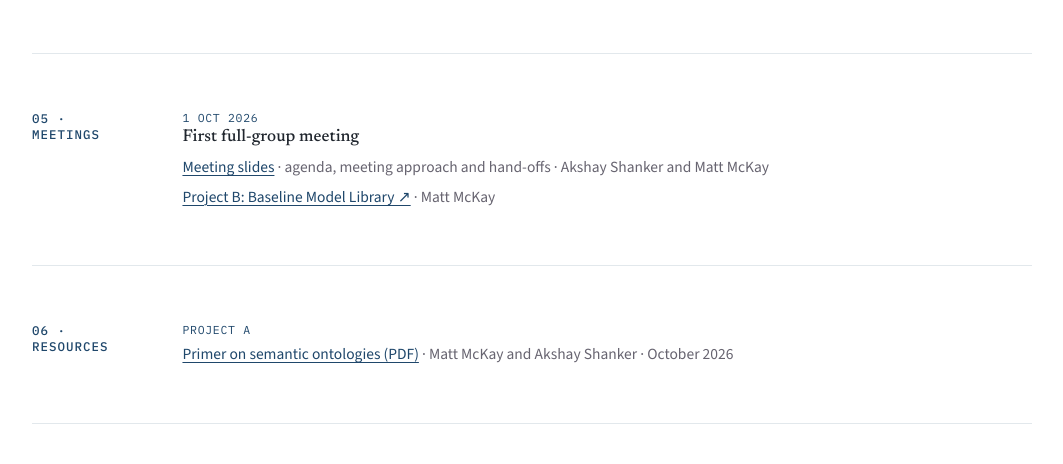
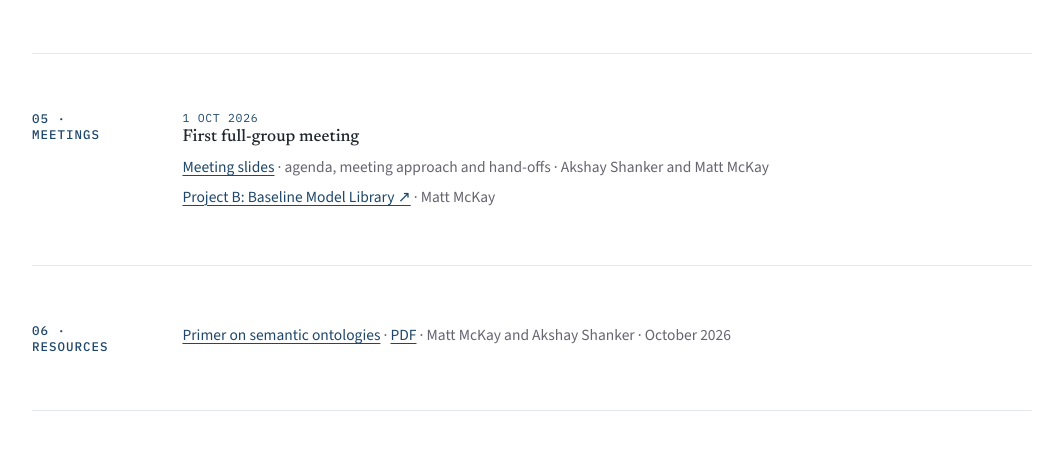
Before and after one commit to econ-ark/sce-wg-1, a plain HTML site: page docs/index.html in a window 1280 px wide. Shown: the part 2125-2589 px from the top of the page, without its empty margins (108-1171 px from the left). Drawn offline with nearby package versions, Linux system fonts and the light colour scheme.

Commit message:
Publish the semantic ontology primer as HTML slides and list it as a working-group resource (#13)
* Publish the semantic ontology primer as HTML slides as well as a PDF

The primer job now also renders the deck as HTML slides, into
semantic-ontology-primer/ beside a copy of the deck's assets/, since Marp
leaves the images as links relative to the deck. The check step asserts
that every image the slides link to is there and that the HTML and the PDF
have the same number of slides. The Marp version is pinned once, for both
builds.

The Resources entry links the slides from the primer's title, with the PDF
beside it.

Co-Authored-By: Claude Opus 5.5 <noreply@anthropic.com>

* List the primer as a working-group resource, not a Project A one

Remove the "Primer (PDF)" link from the Project A page, which stays focused
on the special-issue proposal, and drop the Project A label above the primer
in Resources: the primer is a resource for the working group as a whole.

Co-Authored-By: Claude Opus 5.5 <noreply@anthropic.com>

* Address Copilot's review of the primer slides

- Check that the HTML slides exist before reading them, so a missing page
  fails with that message rather than as a 0-slide mismatch with the PDF.
- Say in the deck's .marprc.yml that --allow-local-files is for the PDF:
  Chromium reads the figures from disk to render it, while the HTML slides
  keep them as relative links and are the same with or without the flag.
- Give the Resources entry's "PDF" link an aria-label naming the primer, so
  that it reads unambiguously out of context.

Co-Authored-By: Claude Opus 5.5 <noreply@anthropic.com>

---------

Co-authored-by: Claude Opus 5.5 <noreply@anthropic.com>

```diff
--- a/docs/index.html
+++ b/docs/index.html
@@ -173,17 +173,16 @@
       </div>
     </section>
 
-    <!-- Resources: standing documents the group publishes, as opposed to the record of one
-         meeting, in one block per project. -->
+    <!-- Resources: standing documents for the working group as a whole, as opposed to the
+         record of one meeting. -->
     <section id="resources" style="display:flex; flex-wrap:wrap; gap:20px 40px; padding:56px 0; border-top:1px solid var(--line);">
       <div style="flex:1 1 110px; max-width:130px;">
         <h2 style="margin:0; font-family:'IBM Plex Mono',monospace; font-size:12.5px; font-weight:500; letter-spacing:0.08em; text-transform:uppercase; color:var(--accent);">06 · Resources</h2>
       </div>
       <div style="flex:999 1 400px; min-width:0; display:grid; gap:24px;">
         <div>
-          <p style="margin:0 0 4px; font-family:'IBM Plex Mono',monospace; font-size:11.5px; letter-spacing:0.06em; text-transform:uppercase; color:var(--accent);">Project A</p>
           <ul style="margin:0; padding:0; list-style:none; display:grid; gap:4px;">
-            <li style="font-size:15.5px; line-height:1.65;"><a href="semantic-ontology-primer.pdf">Primer on semantic ontologies (PDF)</a><span style="color:var(--muted);"> · Matt McKay and Akshay Shanker · October 2026</span></li>
+            <li style="font-size:15.5px; line-height:1.65;"><a href="semantic-ontology-primer/">Primer on semantic ontologies</a><span style="color:var(--muted);"> · </span><a href="semantic-ontology-primer.pdf" aria-label="Primer on semantic ontologies (PDF)">PDF</a><span style="color:var(--muted);"> · Matt McKay and Akshay Shanker · October 2026</span></li>
           </ul>
         </div>
       </div>
--- a/tools/build-project-a.mjs
+++ b/tools/build-project-a.mjs
@@ -219,7 +219,6 @@ fs.writeFileSync(OUT, `<!DOCTYPE html>
       <div style="display:flex; flex-wrap:wrap; gap:14px 18px; align-items:center; margin-top:28px;">
         <a class="doc-link" href="special-issue-proposal.pdf">Download the proposal (PDF)</a>
         <a href="https://github.com/econ-ark/sce-wg-1/blob/main/project-a/special-issue-proposal.md" class="card-more">Markdown source →</a>
-        <a href="semantic-ontology-primer.pdf" class="card-more">Primer (PDF)</a>
       </div>
     </header>
 
```
Also changed, not shown: .github/workflows/publish.yml, project-a/slides/semantic-ontology-cases/.marprc.yml, 1 other file.
